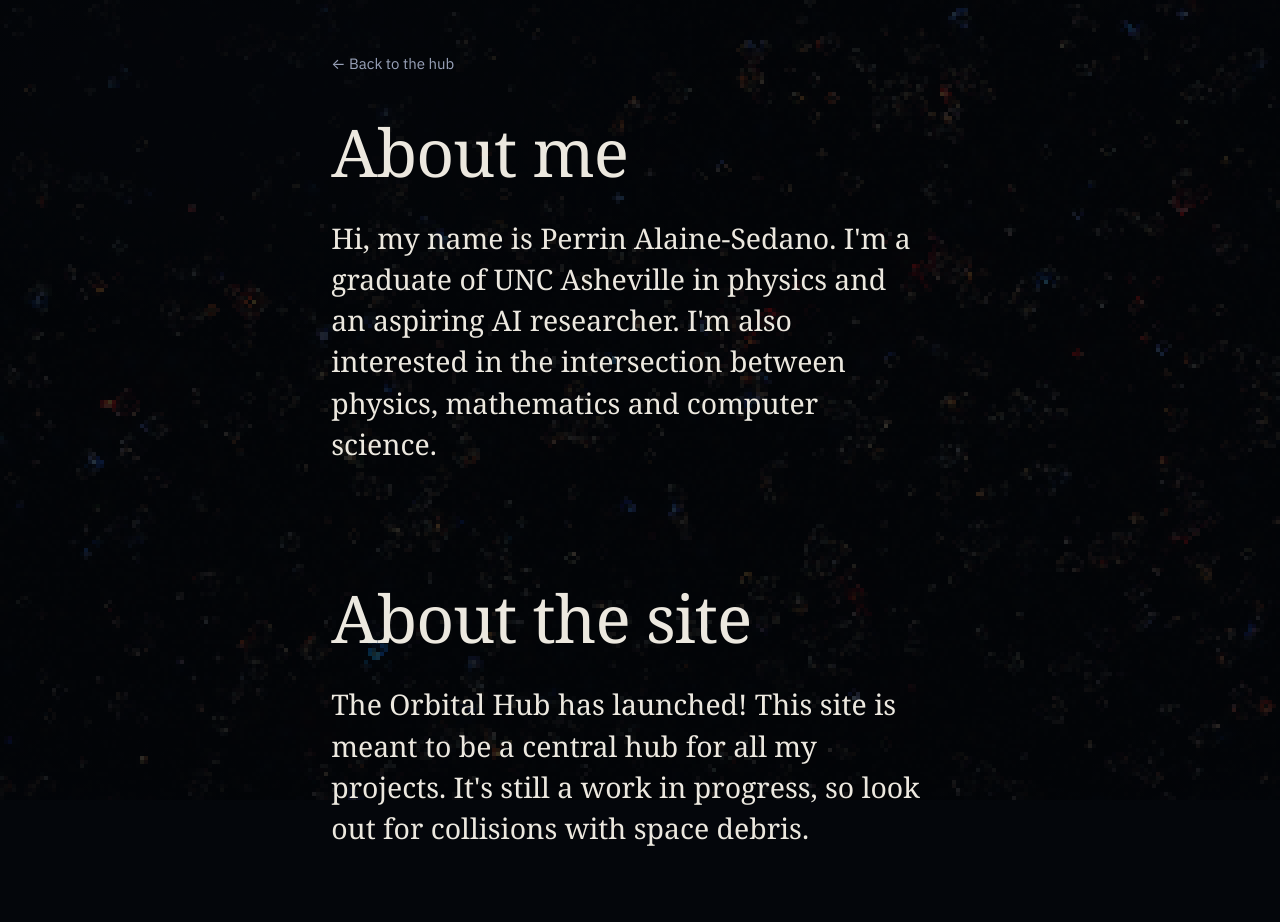
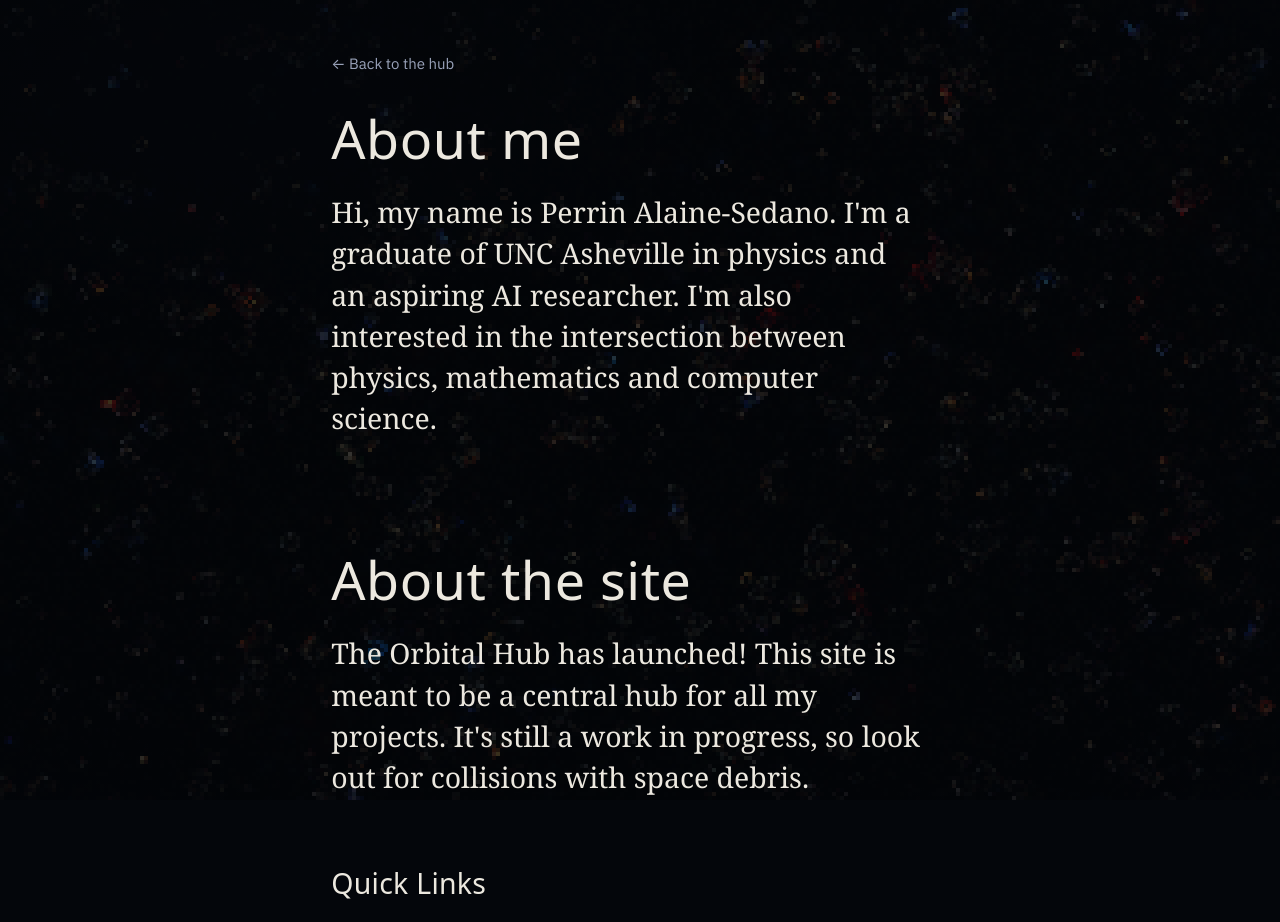
Before and after one commit to pda-sedano/orbital-hub, a React (Create React App) app: page /#/about in a window 1280 px wide. Shown: the top 922 px of the page. Built offline with nearby package versions, Linux system fonts and the light colour scheme.

Commit message:
Updated fonts and text effects.

```diff
--- a/package.json
+++ b/package.json
@@ -5,6 +5,7 @@
   "private": true,
   "dependencies": {
     "@fontsource-variable/bodoni-moda": "^5.3.0",
+    "@fontsource-variable/exo-2": "^5.3.0",
     "@fontsource/ibm-plex-sans": "^5.3.0",
     "@testing-library/jest-dom": "^5.16.5",
     "@testing-library/react": "^13.4.0",
--- a/src/components/About/About.css
+++ b/src/components/About/About.css
@@ -33,12 +33,11 @@
 
 .about__title {
     margin: 0.6em 0 0.5em;
-    font-family: var(--serif);
-    font-variation-settings: var(--serif-display);
-    font-weight: 500;
-    font-size: var(--step-3);
+    font-family: var(--display);
+    font-weight: 400;
+    font-size: clamp(1.9rem, 1.2rem + 2.7vw, 3.4rem);
     line-height: 1;
-    letter-spacing: -0.015em;
+    letter-spacing: 0.01em;
 }
 
 .about__body {
@@ -61,11 +60,11 @@
 
 .about__body h2 {
     margin: 2.4em 0 0.8em;
-    font-family: var(--serif);
-    font-variation-settings: var(--serif-display);
-    font-weight: 500;
+    font-family: var(--display);
+    font-weight: 300;
     font-size: var(--step-2);
     line-height: 1.2;
+    letter-spacing: 0.01em;
     color: var(--starlight);
 }
 
--- a/src/components/Home/Tab/Tab.css
+++ b/src/components/Home/Tab/Tab.css
@@ -12,7 +12,7 @@
     --anchor: 5px;
     transform: translate(-50%, calc(-1 * var(--anchor))) scale(calc(0.86 + 0.14 * var(--near, 1)));
     transform-origin: 50% var(--anchor);
-    opacity: calc((0.5 + 0.5 * var(--near, 1)) * var(--emerge, 1));
+    opacity: var(--emerge, 1);
     text-decoration: none;
     color: var(--starlight);
     white-space: nowrap;
@@ -37,6 +37,12 @@
         0 0 6px 1px rgba(243, 197, 138, 0.7),
         0 0 22px 4px rgba(243, 197, 138, 0.18);
     transition: box-shadow 300ms ease, transform 300ms ease;
+}
+
+/* Only the star or mini orbit dims on the far side; the label stays fully legible */
+.tab__star,
+.tab .mini {
+    opacity: calc(0.5 + 0.5 * var(--near, 1));
 }
 
 .tab--group {
--- a/src/components/Home/Title/Title.css
+++ b/src/components/Home/Title/Title.css
@@ -9,12 +9,21 @@
 
 .masthead__name {
     margin: 0;
-    font-family: var(--serif);
-    font-variation-settings: var(--serif-display);
+    font-family: var(--display);
     font-size: var(--step-3);
     font-weight: 500;
     line-height: 0.95;
-    letter-spacing: -0.015em;
+    letter-spacing: 0.01em;
+}
+
+/* White to deep sky blue, top to bottom; falls back to plain starlight text. */
+@supports ((background-clip: text) or (-webkit-background-clip: text)) {
+    .masthead__name {
+        background-image: linear-gradient(180deg, #ffffff 15%, #00bfff 100%);
+        -webkit-background-clip: text;
+        background-clip: text;
+        color: transparent;
+    }
 }
 
 .masthead__tagline {
--- a/src/index.css
+++ b/src/index.css
@@ -9,6 +9,7 @@
     --orbit-lit: rgba(243, 197, 138, 0.55);
 
     --serif: 'Bodoni Moda Variable', 'Didot', 'Bodoni 72', Georgia, serif;
+    --display: 'Exo 2 Variable', 'Avenir Next', system-ui, sans-serif;
     --sans: 'IBM Plex Sans', system-ui, -apple-system, 'Segoe UI', sans-serif;
     /*
      * Bodoni Moda's optical-size axis: high values give very fine hairlines that
--- a/src/index.js
+++ b/src/index.js
@@ -5,6 +5,7 @@ import '@fontsource-variable/bodoni-moda/opsz.css';
 import '@fontsource-variable/bodoni-moda/opsz-italic.css';
 import '@fontsource/ibm-plex-sans/400.css';
 import '@fontsource/ibm-plex-sans/500.css';
+import '@fontsource-variable/exo-2/wght.css';
 import './index.css';
 import App from './components/App/App';
 import reportWebVitals from './reportWebVitals';
```
Also changed, not shown: 1 other file (tests, documents, lock files or other folders).
